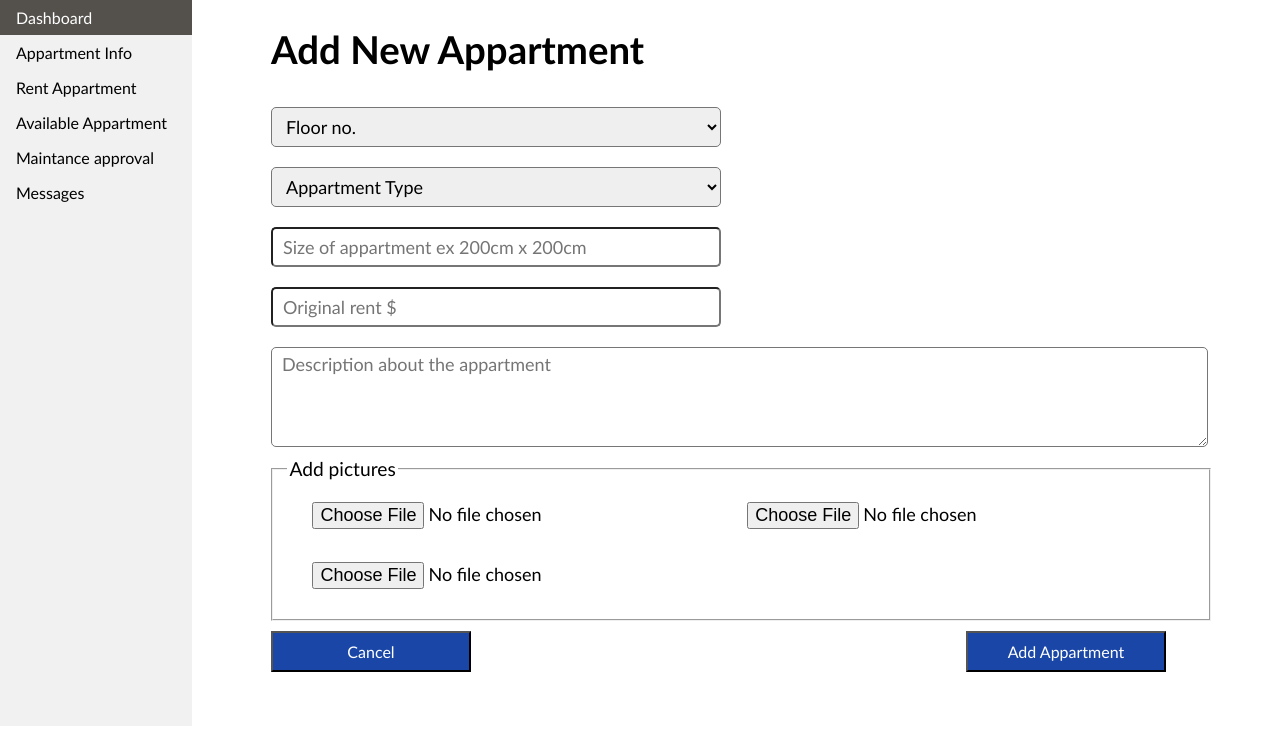
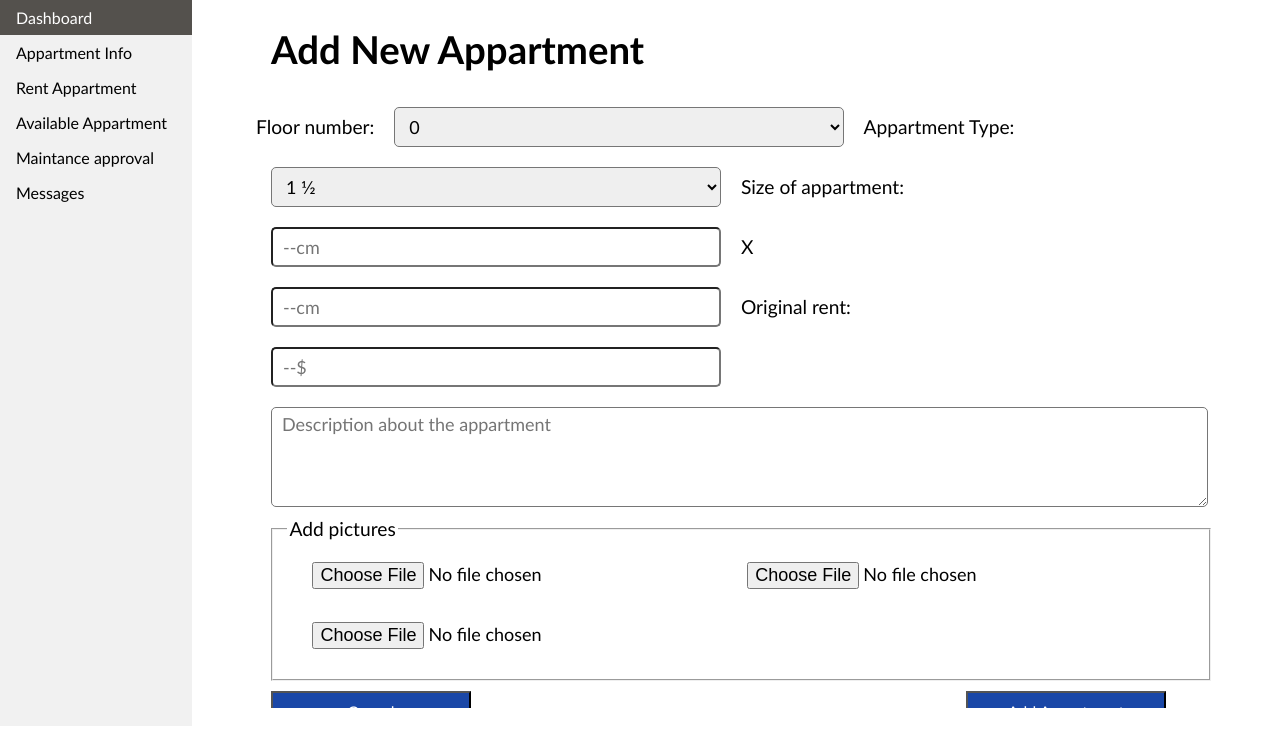
Before and after one commit to minhasloveleen/appartmentmanagementsystem, a PHP site: page /appartmentmanagementsystem/addappartment.php in a window 1280 px wide. Shown: the part 100-831 px from the top of the page. Run offline with PHP 8.4, Linux system fonts and the light colour scheme.

Commit message:
addApartment validation and UI update

```diff
--- a/src/addappartment.php
+++ b/src/addappartment.php
@@ -8,33 +8,45 @@
     ?>
     <div class="section" style="padding-top:0px">
     <h1 style="margin-left:15px">Add New Appartment</h1>
-        <form>
-        <select id="fielddropdown" name="floor" >
-        <option selected="selected">Floor no.</option>
-        <option value="volvo">Volvo</option>
-        <option value="saab">Saab</option>
-        <option value="fiat">Fiat</option>
-        <option value="audi">Audi</option>
+    <form onsubmit="addAppartmentAlert()">
+      <label for="floornum">Floor number:</label>
+    <select  id="fielddropdown" name="floor" required>
+    <!-- <option selected="selected">Floor no.</option> -->
+    <option value="zero">0</option>
+    <option value="one">1</option>
+    <option value="two">2</option>
+    <option value="three">3</option>
     </select>
-        <select id="fielddropdown"  name="type">
-        <option selected="selected">Appartment Type</option>
-        <option value="volvo">Volvo</option>
-        <option value="saab">Saab</option>
-        <option value="fiat">Fiat</option>
-        <option value="audi">Audi</option>
+    <span></span>
+    <label for="cars">Appartment Type:</label>
+    <select id="fielddropdown"  name="type" required>
+    <!-- <option selected="selected">Appartment Type</option>  -->
+    <option value="oneandhalf">1 <sup>1</sup>&frasl;<sub>2</sub></option>
+    <option value="twoandhalf">2 <sup>1</sup>&frasl;<sub>2</sub></option>
+    <option value="threeandhalf">3 <sup>1</sup>&frasl;<sub>2</sub></option>
+    <option value="fourandhalf">4 <sup>1</sup>&frasl;<sub>2</sub></option>
     </select>
-        <input type="text" id="fielddropdown" name="fname" placeholder="Size of appartment ex 200cm x 200cm">
-        <input type="text" id="fielddropdown" name="fname" placeholder="Original rent $">
-        <textarea id="fielddropdown" style="width:937px; height:100px;" placeholder="Description about the appartment"></textarea>
+    <label for="size">Size of appartment:</label>
+    <input type="text" required id="fielddropdown" name="fname" type="number" required pattern="[1-9]*[0-9]{1,15}"  placeholder="--cm">
+    <label for="size"> X </label>
+    <input type="text" required id="fielddropdown" name="fname" type="text" required pattern="[1-9]*[0-9]{1,15}"  placeholder="--cm">
+    <label for="size">Original rent:</label>
+    <input type="text" required id="fielddropdown" name="fname" type="number" pattern="[1-9]*[0-9]{1,15}" placeholder="--$">
+    <textarea id="fielddropdown" required style="width:937px; height:100px;" placeholder="Description about the appartment"></textarea>
     <fieldset id="fieldsetid">
         <legend>Add pictures</legend>
-            <input type="file" id="fielddropdown" style="width:400px;" name="avatar" accept="image/png, image/jpeg">
-            <input type="file" id="fielddropdown" style="width:400px;" name="avatar" accept="image/png, image/jpeg">
-            <input type="file" id="fielddropdown"style="width:400px;" name="avatar" accept="image/png, image/jpeg">
+        <input type="file" id="fielddropdown" required style="width:400px;" name="avatar" accept="image/png, image/jpeg">
+        <input type="file" id="fielddropdown" required style="width:400px;" name="avatar" accept="image/png, image/jpeg">
+        <input type="file" id="fielddropdown" required style="width:400px;" name="avatar" accept="image/png, image/jpeg">
     </fieldset>
-        <input type="submit" name="submit" id="newappartmentbutton" style="float:left; margin-left:15px; margin-top:10px;"value="Cancel">
-        <input type="submit" name="submit" id="newappartmentbutton" style=" margin-right:50px; margin-top:10px; " value="Add Appartment">
+    <input  type="submit" name="submit" id="newappartmentbutton" style="float:left; margin-left:15px; margin-top:10px;"value="Cancel">
+    <input type="submit" name="submit" id="newappartmentbutton"  style=" margin-right:50px; margin-top:10px; " value="Add Appartment">
     </form>
+    <script>
+      function addAppartmentAlert() {
+        alert("The appartment is successfully added!");
+      }
+      </script>
 </div>
 </div>
 
```
Lines whose indentation alone changed are shown as unchanged.
